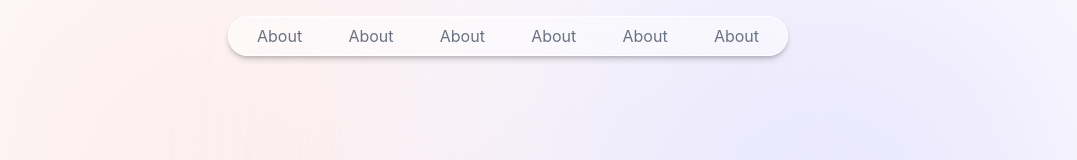
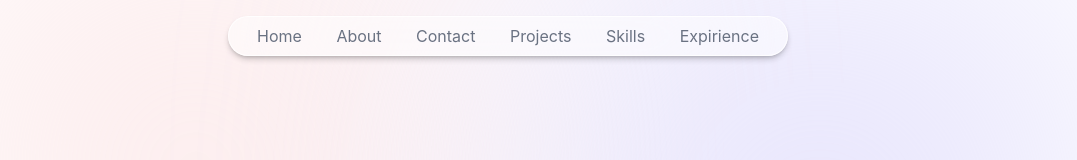
Before and after one commit to Nazim9945/Funny-Dummy-portfolio, a React app: page / in a window 1280 px wide. Shown: the top 160 px of the page, without its empty margins (132-1209 px from the left). Built offline with nearby package versions, Linux system fonts and the light colour scheme; the HTML template or start-up script is replaced by a standard one.

Commit message:
navbar created

```diff
--- a/src/App.tsx
+++ b/src/App.tsx
@@ -6,9 +6,9 @@ function App() {
 
 
   return (
-    <main className="bg-gray-50  text-gray-950">
-      <div className="bg-gray-primary absolute h-124 w-124 rounded-full -top-20 left-20 blur-[10rem] -z-10"></div>
-      <div className="bg-blue-primary absolute h-130 w-124 rounded-full -top-10 right-20 blur-[10rem] -z-10"></div>
+    <main className="text-gray-950">
+      <div className="bg-gray-primary absolute h-124 w-124 rounded-full -top-20 left-20 blur-[10rem] "></div>
+      <div className="bg-blue-primary absolute h-130 w-124 rounded-full -top-10 right-20 blur-[10rem] "></div>
       <Header/>
     </main>
   );
--- a/src/components/Header.tsx
+++ b/src/components/Header.tsx
@@ -1,21 +1,23 @@
 import {motion } from 'motion/react'
+
 
 const Header = () => {
   return (
 
-      <motion.div className="transition-all duration-500 fixed top-0 w-full -translate-x-1/2 h-10 bg-white/50 border border-white/80 shadow-md shadow-black/20  backdrop-blur-3xl sm:top-4 sm:left-1/2 sm:rounded-full sm:w-140 flex justify-between items-center px-3"
+      <motion.div className="fixed left-1/2 -translate-x-1/2 top-0 rounded-none h-10 bg-white/50 border border-white/80 shadow-md shadow-black/20  backdrop-blur-3xl sm:top-4 sm:rounded-full sm:w-140 flex justify-between items-center px-3 w-full "
       initial={{y:-100,opacity:0}}
       animate={{y:0,opacity:1}}
+      transition={{delay:1}}
       >
-        {[1,2,3,4,5,6].map(()=>{
+        {["Home", "About", "Contact", "Projects", "Skills", "Expirience"].map((d) => {
           return (
             <motion.div
               initial={{ y: -100, opacity: 0 }}
-                animate={{ y: 0, opacity: 1  }}
-
+              animate={{ y: 0, opacity: 1 }}
+              transition={{ delay: 0.75 }}
               className="transition-all duration-300 cursor-pointer hover:bg-gray-200 text-gray-500 hover:text-black rounded-full px-4 py-1"
             >
-                About
+              {d}
             </motion.div>
           );
         })}
```
Lines whose indentation alone changed are shown as unchanged.
